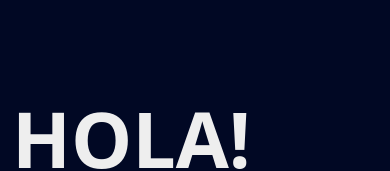
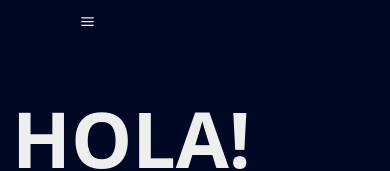
Before and after one commit to Nicollorente/my-portfolio-nicolas-duarte, a React (Vite) app: page / in a window 390 px wide. Shown: the top 171 px of the page. Built offline with nearby package versions, Linux system fonts and the light colour scheme; a web font is replaced by a local one.

Commit message:
agregado de hamburger icon

```diff
--- a/package.json
+++ b/package.json
@@ -10,9 +10,13 @@
     "preview": "vite preview"
   },
   "dependencies": {
+    "@chakra-ui/react": "^2.8.2",
+    "@emotion/react": "^11.11.4",
+    "@emotion/styled": "^11.11.5",
     "@fortawesome/free-brands-svg-icons": "^6.5.2",
     "@fortawesome/free-solid-svg-icons": "^6.5.2",
     "@fortawesome/react-fontawesome": "^0.2.2",
+    "framer-motion": "^11.2.10",
     "react": "^18.2.0",
     "react-dom": "^18.2.0",
     "styled-components": "^6.1.11"
--- a/src/Components/Navbar.jsx
+++ b/src/Components/Navbar.jsx
@@ -1,8 +1,11 @@
 import React from "react";
 import { useState } from "react";
+import { Icon } from "@chakra-ui/react";
+import { HamburgerIcon } from "@chakra-ui/icons"
 // import { useSelector } from "react-redux";
 // import { useDispatch } from "react-redux";
 // import HamburgerIcon from "./HamburgerIcon";
+
 
 const Navbar = () => {
   const [clicked, setClicked] = useState(false);
@@ -25,6 +28,7 @@ const Navbar = () => {
         </ul>
       </nav>
        <div className="icon-bar" >
+        <Icon as={HamburgerIcon}/>
       </div>
     </header>
   );
```
Also changed, not shown: src/Components/HamburgerIcon.jsx (added, +72 -0 lines), 1 other file (tests, documents, lock files or other folders).
